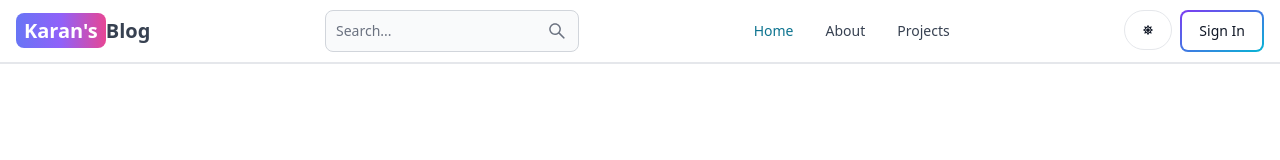
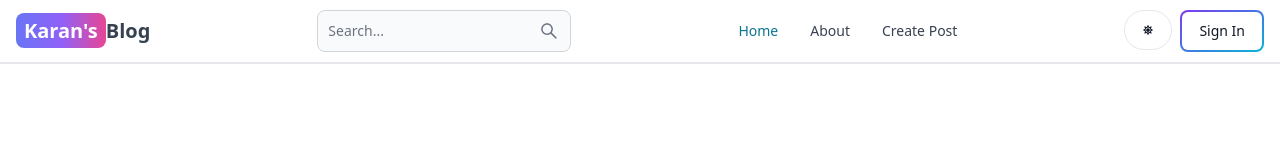
Before and after one commit to karan00034/mern-blog, a React (Vite) app in the folder client/: page / in a window 1280 px wide. Shown: the top 160 px of the page. Built offline with nearby package versions, Linux system fonts and the light colour scheme; no server answers.

Commit message:
Update Header.jsx

```diff
--- a/client/src/components/Header.jsx
+++ b/client/src/components/Header.jsx
@@ -117,8 +117,8 @@ export default function Header() {
         <Navbar.Link active={path === '/about'} as={'div'}>
           <Link to='/about'>About</Link>
         </Navbar.Link>
-        <Navbar.Link active={path === '/projects'} as={'div'}>
-          <Link to='/projects'>Projects</Link>
+        <Navbar.Link active={path === '/create'} as={'div'}>
+          <Link to='/create'>Create Post</Link>
         </Navbar.Link>
       </Navbar.Collapse>
     </Navbar>
```
